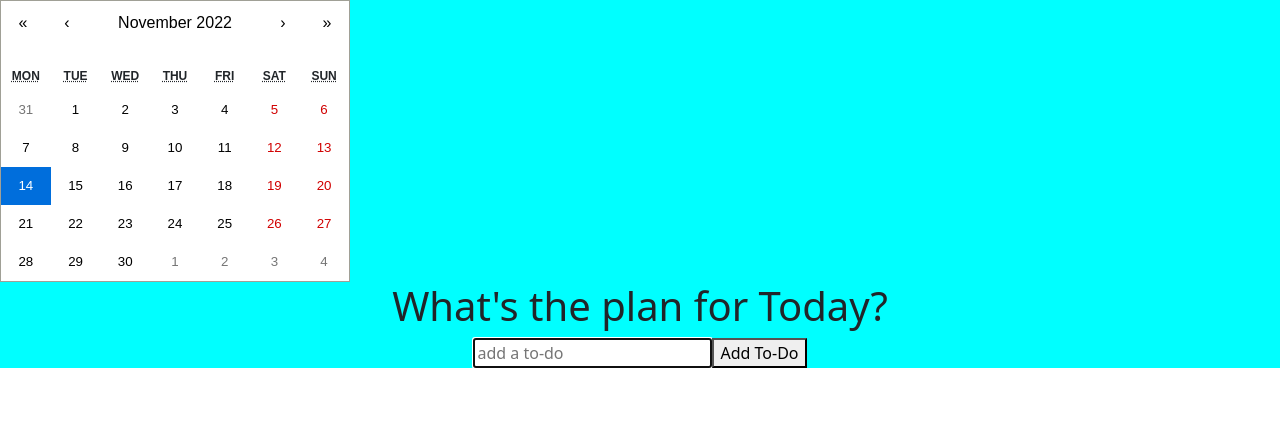
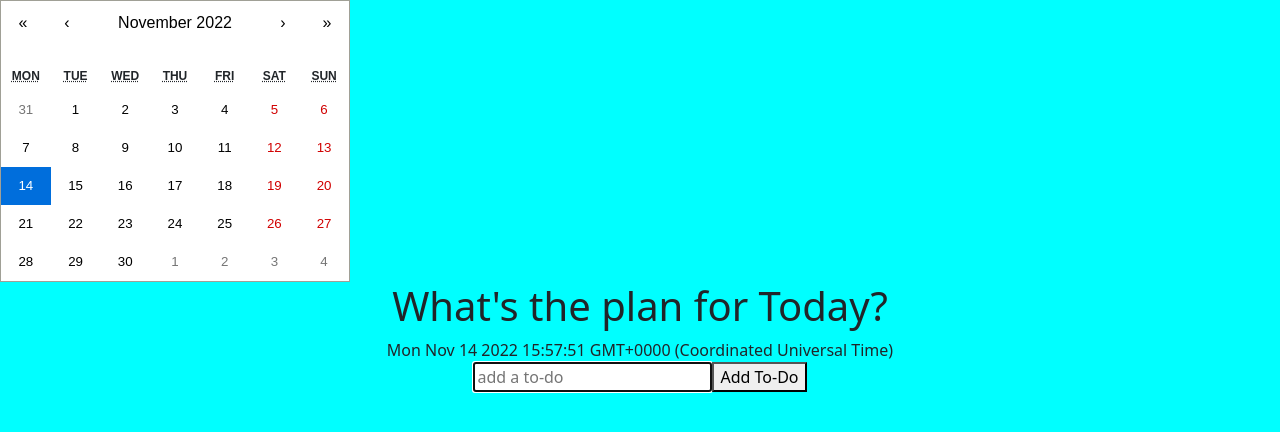
Before and after one commit to shreyasibhagwat6/to-do-list, a React (Create React App) app: page / in a window 1280 px wide. Shown: the top 432 px of the page. Built offline with nearby package versions, Linux system fonts and the light colour scheme.

Commit message:
date display works

```diff
--- a/src/components/List/List.css
+++ b/src/components/List/List.css
@@ -1,3 +1,4 @@
 .list {
+  height: 200rem;
   background-color: aqua;
 }/*# sourceMappingURL=List.css.map */
--- a/src/components/List/List.js
+++ b/src/components/List/List.js
@@ -43,10 +43,17 @@ const List = () => {
 
     console.log(todos)
 
+    const [date, setDate] = useState(new Date());
+
+    const onChange = date => {
+    setDate(date)
+    }
+
   return (
     <div className='list'>
-        <ReactCalendar />
+        <ReactCalendar date={date} onChange={onChange} />
         <h1>What's the plan for Today?</h1>
+        <div>{date.toString()}</div>
         <Form onSubmit={addTodo}/>
         <Todo
         todos={todos}
--- a/src/components/List/List.scss
+++ b/src/components/List/List.scss
@@ -1,3 +1,4 @@
 .list{
+    height: 200rem;
     background-color: aqua;
 }
--- a/src/components/ReactCalendar/ReactCalendar.js
+++ b/src/components/ReactCalendar/ReactCalendar.js
@@ -2,18 +2,18 @@ import React, { useState } from 'react';
 import Calendar from 'react-calendar';
 import 'react-calendar/dist/Calendar.css';
 
-const ReactCalendar = () => {
+const ReactCalendar = ({ date, onChange}) => {
 
-    const [date, setDate] = useState(new Date());
+    // const [date, setDate] = useState(new Date());
 
-    const onChange = date => {
-    setDate(date)
-    }
+    // const onChange = date => {
+    // setDate(date)
+    // }
 
   return (
     <div>
       <Calendar onChange={onChange} value={date}/>
-      {console.log(date)}
+      {/* {console.log(date)} */}
     </div>
   )
 }
```
Also changed, not shown: 1 other file (tests, documents, lock files or other folders).
